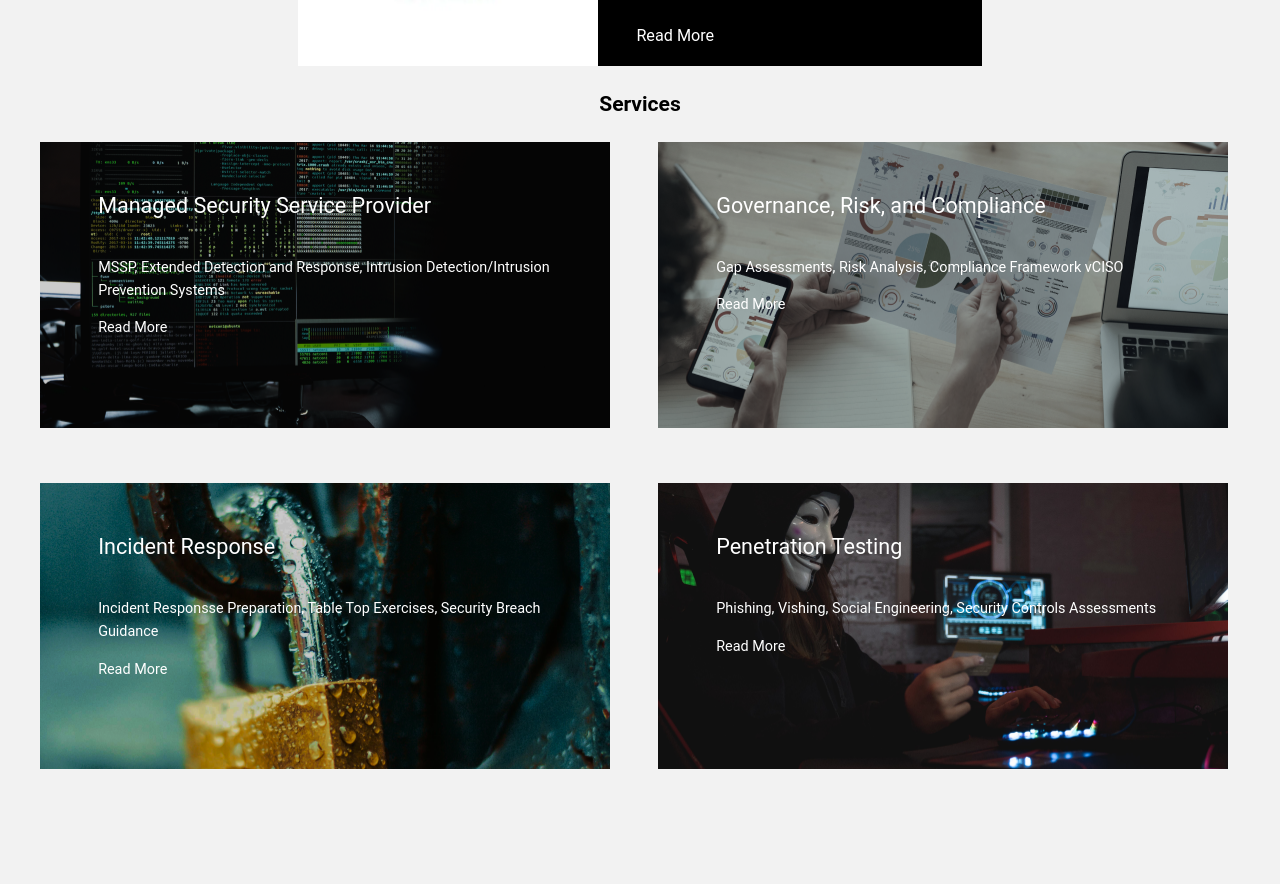
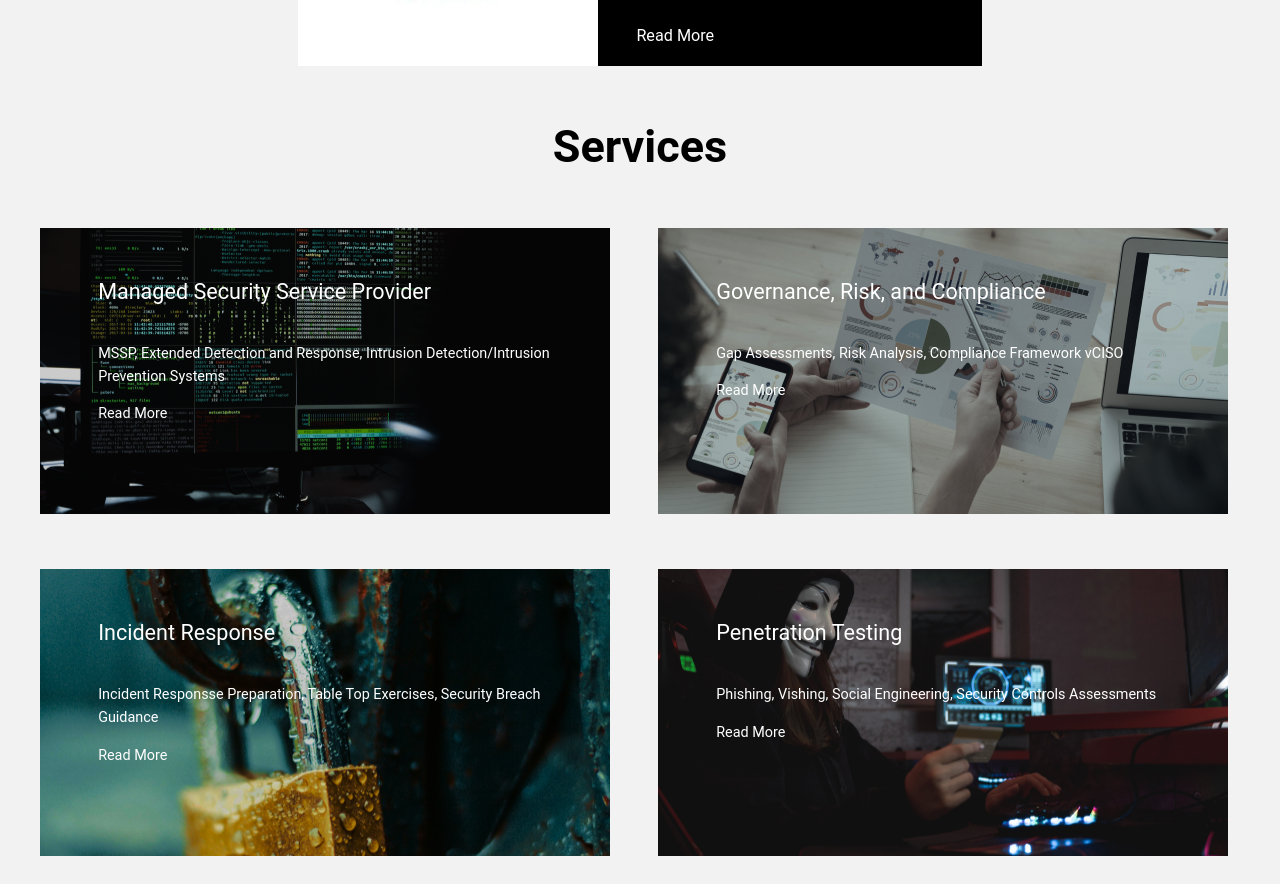
Before and after one commit to Johnny-Blaze666/IS601FallGroupFinal, a Next.js app in the folder alpha-corsi-website/: page / in a window 1280 px wide. Shown: the part 2394-3278 px from the top of the page. Built offline with nearby package versions, Linux system fonts and the light colour scheme.

Commit message:
Resized services header and section

```diff
--- a/alpha-corsi-website/styles/utils.module.css
+++ b/alpha-corsi-website/styles/utils.module.css
@@ -202,7 +202,7 @@
   display: flex;
   flex-direction: column;
   align-items: center;
-  height: 150vh;
+  height: 160vh;
 }
 
 .accolades {
@@ -249,6 +249,9 @@
   grid-row-gap: 8em;
 }
 
+.services h3 {
+  font-size: 250%;
+}
 
 
 
```
